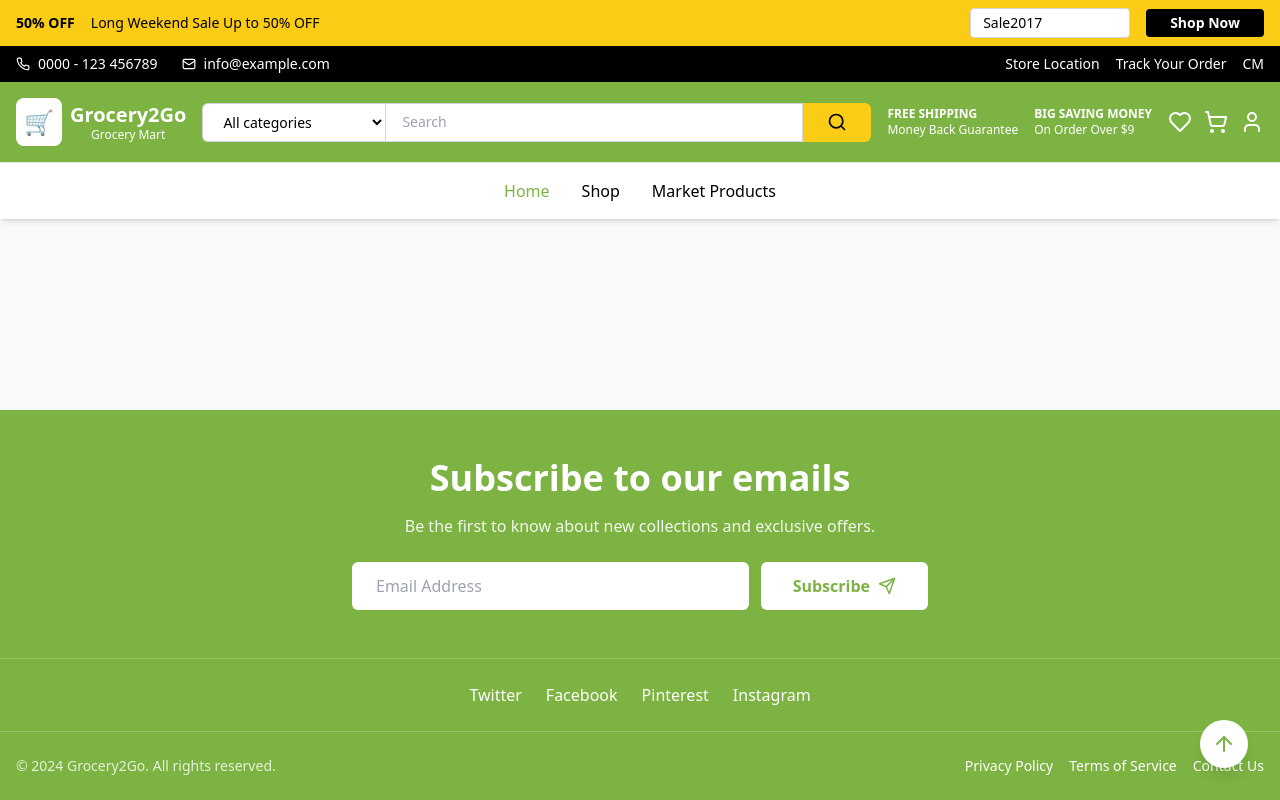
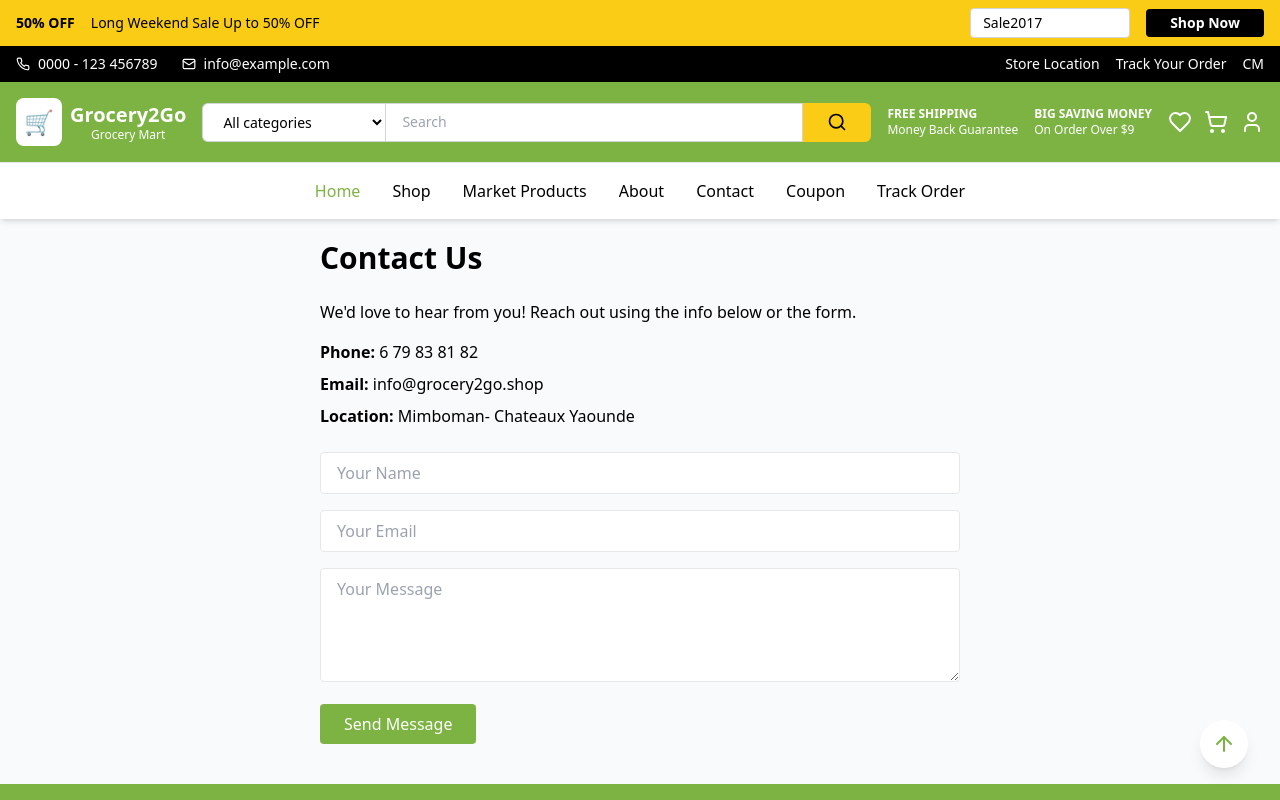
Before and after one commit to ngalamac/grocery2go, a React (Vite) app in the folder frontendcode/: page /contact in a window 1280 px wide. Shown: the top 800 px of the page. Built offline with nearby package versions, Linux system fonts and the light colour scheme.

Commit message:
restructure app

```diff
--- a/frontendcode/src/App.tsx
+++ b/frontendcode/src/App.tsx
@@ -8,6 +8,10 @@ import Cart from './components/Cart';
 import BookingPage from './components/BookingPage';
 import CheckoutPage from './components/CheckoutPage';
 import Footer from './components/Footer';
+import ContactPage from './components/ContactPage';
+import AboutPage from './components/AboutPage';
+import CouponPage from './components/CouponPage';
+import TrackOrderPage from './components/TrackOrderPage';
 import { CartProvider } from './context/CartContext';
 import { AdditionalItem } from './types';
 
@@ -60,6 +64,10 @@ function App() {
                 specialInstructions={specialInstructions}
               />
             } />
+            <Route path="/contact" element={<ContactPage />} />
+            <Route path="/about" element={<AboutPage />} />
+            <Route path="/coupon" element={<CouponPage />} />
+            <Route path="/track-order" element={<TrackOrderPage />} />
             <Route path="/success" element={
               <div className="max-w-2xl mx-auto px-4 py-20 text-center">
                 <div className="bg-white rounded-lg shadow-lg p-12">
--- /dev/null
+++ b/frontendcode/src/components/AboutPage.tsx
@@ -0,0 +1,17 @@
+import React from 'react';
+
+const AboutPage: React.FC = () => (
+  <div className="max-w-2xl mx-auto px-4 py-10">
+    <h1 className="text-3xl font-bold mb-6">About Grocery2Go</h1>
+    <p className="mb-4">Grocery2Go is your trusted partner for fresh groceries delivered to your door in Yaounde. We are committed to quality, convenience, and customer satisfaction.</p>
+    <ul className="list-disc pl-6 mb-4">
+      <li>Fresh, organic, and local products</li>
+      <li>Fast and reliable delivery</li>
+      <li>Easy online ordering and tracking</li>
+      <li>Friendly customer support</li>
+    </ul>
+    <p>Thank you for choosing Grocery2Go!</p>
+  </div>
+);
+
+export default AboutPage;
--- /dev/null
+++ b/frontendcode/src/components/ContactPage.tsx
@@ -0,0 +1,21 @@
+import React from 'react';
+
+const ContactPage: React.FC = () => (
+  <div className="max-w-2xl mx-auto px-4 py-10">
+    <h1 className="text-3xl font-bold mb-6">Contact Us</h1>
+    <p className="mb-4">We'd love to hear from you! Reach out using the info below or the form.</p>
+    <div className="mb-6">
+      <div className="mb-2"><span className="font-semibold">Phone:</span> 6 79 83 81 82</div>
+      <div className="mb-2"><span className="font-semibold">Email:</span> info@grocery2go.shop</div>
+      <div><span className="font-semibold">Location:</span> Mimboman- Chateaux Yaounde</div>
+    </div>
+    <form className="space-y-4">
+      <input className="w-full border rounded px-4 py-2" placeholder="Your Name" required />
+      <input className="w-full border rounded px-4 py-2" placeholder="Your Email" type="email" required />
+      <textarea className="w-full border rounded px-4 py-2" placeholder="Your Message" rows={4} required />
+      <button className="bg-[#7cb342] text-white px-6 py-2 rounded" type="submit">Send Message</button>
+    </form>
+  </div>
+);
+
+export default ContactPage;
--- /dev/null
+++ b/frontendcode/src/components/CouponPage.tsx
@@ -0,0 +1,21 @@
+import React from 'react';
+
+const CouponPage: React.FC = () => (
+  <div className="max-w-2xl mx-auto px-4 py-10">
+    <h1 className="text-3xl font-bold mb-6">Coupons & Offers</h1>
+    <p className="mb-4">Enter your coupon code below to get a discount on your next order!</p>
+    <form className="flex gap-2 mb-6">
+      <input className="flex-1 border rounded px-4 py-2" placeholder="Enter coupon code" />
+      <button className="bg-[#7cb342] text-white px-6 py-2 rounded" type="submit">Apply</button>
+    </form>
+    <div className="bg-green-50 border border-green-200 rounded p-4">
+      <h2 className="font-semibold mb-2">Current Promotions</h2>
+      <ul className="list-disc pl-6 text-green-700">
+        <li>FLASH20: 20% off all fresh produce (today only!)</li>
+        <li>FREESHIP: Free delivery on orders over 10,000 CFA</li>
+      </ul>
+    </div>
+  </div>
+);
+
+export default CouponPage;
--- a/frontendcode/src/components/Header.tsx
+++ b/frontendcode/src/components/Header.tsx
@@ -1,6 +1,7 @@
 import React, { useState } from 'react';
 import { ShoppingCart, User, Heart, Search, Menu, X, Phone, Mail } from 'lucide-react';
 import { useCart } from '../context/CartContext';
+import { useNavigate } from 'react-router-dom';
 
 interface HeaderProps {
   onCartClick: () => void;
@@ -10,6 +11,7 @@ interface HeaderProps {
 }
 
 const Header: React.FC<HeaderProps> = ({ onCartClick, onShopClick, onMarketClick, onHomeClick }) => {
+  const navigate = useNavigate();
   const { getCartCount } = useCart();
   const [mobileMenuOpen, setMobileMenuOpen] = useState(false);
 
@@ -154,6 +156,38 @@ const Header: React.FC<HeaderProps> = ({ onCartClick, onShopClick, onMarketClick
                 Market Products
               </button>
             </li>
+            <li>
+              <button
+                onClick={() => navigate('/about')}
+                className="block w-full text-left lg:w-auto py-3 lg:py-2 hover:text-[#7cb342] transition"
+              >
+                About
+              </button>
+            </li>
+            <li>
+              <button
+                onClick={() => navigate('/contact')}
+                className="block w-full text-left lg:w-auto py-3 lg:py-2 hover:text-[#7cb342] transition"
+              >
+                Contact
+              </button>
+            </li>
+            <li>
+              <button
+                onClick={() => navigate('/coupon')}
+                className="block w-full text-left lg:w-auto py-3 lg:py-2 hover:text-[#7cb342] transition"
+              >
+                Coupon
+              </button>
+            </li>
+            <li>
+              <button
+                onClick={() => navigate('/track-order')}
+                className="block w-full text-left lg:w-auto py-3 lg:py-2 hover:text-[#7cb342] transition"
+              >
+                Track Order
+              </button>
+            </li>
           </ul>
         </div>
       </nav>
--- a/frontendcode/src/components/HomePage.tsx
+++ b/frontendcode/src/components/HomePage.tsx
@@ -1,4 +1,4 @@
-import React, { useState } from 'react';
+import React, { useState, useEffect } from 'react';
 import { ChevronLeft, ChevronRight } from 'lucide-react';
 import ProductCard from './ProductCard';
 import Sidebar from './Sidebar';
@@ -29,7 +29,11 @@ const HomePage: React.FC<HomePageProps> = ({ onShopClick }) => {
     { name: 'Apple', icon: '🍎' },
     { name: 'Cup Cream', icon: '🥛' },
     { name: 'Breast Meat', icon: '🍗' },
-    { name: 'Cool Drinks', icon: '🥤' }
+    { name: 'Cool Drinks', icon: '🥤' },
+    { name: 'About', icon: 'ℹ️', link: '/about' },
+    { name: 'Contact', icon: '📞', link: '/contact' },
+    { name: 'Coupon', icon: '🏷️', link: '/coupon' },
+    { name: 'Track Order', icon: '📦', link: '/track-order' },
   ];
 
   const nextSlide = () => {
@@ -39,6 +43,26 @@ const HomePage: React.FC<HomePageProps> = ({ onShopClick }) => {
   const prevSlide = () => {
     setCurrentSlide((prev) => (prev - 1 + heroSlides.length) % heroSlides.length);
   };
+
+  // Countdown logic
+  const [timeLeft, setTimeLeft] = useState(0);
+  // Set countdown to next midnight (or any promo end time)
+  useEffect(() => {
+    const promoEnd = new Date();
+    promoEnd.setHours(23, 59, 59, 999);
+    const updateCountdown = () => {
+      const now = new Date();
+      const diff = promoEnd.getTime() - now.getTime();
+      setTimeLeft(diff > 0 ? diff : 0);
+    };
+    updateCountdown();
+    const interval = setInterval(updateCountdown, 1000);
+    return () => clearInterval(interval);
+  }, []);
+
+  const hours = Math.floor(timeLeft / (1000 * 60 * 60));
+  const minutes = Math.floor((timeLeft % (1000 * 60 * 60)) / (1000 * 60));
+  const seconds = Math.floor((timeLeft % (1000 * 60)) / 1000);
 
   return (
     <div className="max-w-7xl mx-auto px-4 py-6">
@@ -55,6 +79,16 @@ const HomePage: React.FC<HomePageProps> = ({ onShopClick }) => {
             <div className="flex items-center min-h-[400px]">
               <div className="w-full md:w-1/2 p-8 md:p-12 text-white z-10">
                 <p className="text-yellow-300 italic text-xl mb-2">Introducing</p>
+                {/* Countdown Timer */}
+                <div className="mb-4">
+                  <div className="bg-white/80 rounded-lg px-6 py-3 inline-block shadow">
+                    <span className="text-lg font-bold text-[#7cb342]">FLASH DISCOUNT ENDS IN:</span>
+                    <span className="ml-4 text-2xl font-mono text-red-600">
+                      {hours.toString().padStart(2, '0')}:{minutes.toString().padStart(2, '0')}:{seconds.toString().padStart(2, '0')}
+                    </span>
+                  </div>
+                  <div className="text-xs text-white mt-1">Shop now and get exclusive discounts before time runs out!</div>
+                </div>
                 <h1 className="text-4xl md:text-5xl font-bold mb-4 leading-tight">
                   {heroSlides[currentSlide].title}
                   <br />
@@ -103,6 +137,16 @@ const HomePage: React.FC<HomePageProps> = ({ onShopClick }) => {
           <div className="bg-white rounded-lg shadow-sm p-6">
             <div className="grid grid-cols-4 md:grid-cols-8 gap-4">
               {quickCategories.map((cat, index) => (
+                cat.link ? (
+                  <a
+                    key={index}
+                    href={cat.link}
+                    className="flex flex-col items-center gap-2 p-4 hover:bg-gray-50 rounded-lg transition"
+                  >
+                    <div className="text-4xl">{cat.icon}</div>
+                    <span className="text-xs text-center">{cat.name}</span>
+                  </a>
+                ) : (
                   <button
                     key={index}
                     className="flex flex-col items-center gap-2 p-4 hover:bg-gray-50 rounded-lg transition"
@@ -110,6 +154,7 @@ const HomePage: React.FC<HomePageProps> = ({ onShopClick }) => {
                     <div className="text-4xl">{cat.icon}</div>
                     <span className="text-xs text-center">{cat.name}</span>
                   </button>
+                )
               ))}
             </div>
           </div>
--- a/frontendcode/src/components/ShopPage.tsx
+++ b/frontendcode/src/components/ShopPage.tsx
@@ -155,7 +155,7 @@ const ShopPage: React.FC = () => {
 
                 {/* Price Filter */}
                 <div className="flex items-center gap-2">
-                  <label className="text-sm">Budget:</label>
+                  <label className="text-sm">Price Filter:</label>
                   <input
                     type="number"
                     value={priceRange[0]}
--- a/frontendcode/src/components/Sidebar.tsx
+++ b/frontendcode/src/components/Sidebar.tsx
@@ -35,14 +35,16 @@ const Sidebar: React.FC<SidebarProps> = ({ onCategorySelect }) => {
         </ul>
       </div>
 
-      {/* Organic Movement Banner */}
+      {/* Contact Information */}
       <div className="bg-gradient-to-br from-gray-50 to-gray-100 rounded-lg shadow-sm p-8 text-center">
+        <h3 className="text-xl font-semibold mb-4 pb-2 border-b-2 border-[#7cb342]">Contact Us</h3>
         <div className="mb-4">
-          <div className="text-lg font-bold">— A Proud —</div>
-          <div className="text-4xl font-bold text-red-600 my-2">FRESHNESS</div>
-          <div className="text-lg font-bold">— of the —</div>
-          <div className="text-4xl font-bold text-red-600 my-2">ORGANIC</div>
-          <div className="text-lg font-bold">movement</div>
+          <div className="text-lg font-bold text-[#7cb342] mb-2">Phone:</div>
+          <div className="text-2xl font-bold mb-2">6 79 83 81 82</div>
+          <div className="text-lg font-bold text-[#7cb342] mb-2">Email:</div>
+          <div className="text-base font-semibold mb-2">info@grocery2go.shop</div>
+          <div className="text-lg font-bold text-[#7cb342] mb-2">Store Location:</div>
+          <div className="text-base font-semibold">Mimboman- Chateaux Yaounde</div>
         </div>
         <div className="mt-6">
           <img
--- /dev/null
+++ b/frontendcode/src/components/TrackOrderPage.tsx
@@ -0,0 +1,36 @@
+import React, { useState } from 'react';
+
+const TrackOrderPage: React.FC = () => {
+  const [orderId, setOrderId] = useState('');
+  const [status, setStatus] = useState<string | null>(null);
+
+  const handleTrack = (e: React.FormEvent) => {
+    e.preventDefault();
+    // Simulate order tracking
+    if (orderId === '12345') {
+      setStatus('Your order is out for delivery!');
+    } else if (orderId) {
+      setStatus('Order not found. Please check your ID.');
+    } else {
+      setStatus(null);
+    }
+  };
+
+  return (
+    <div className="max-w-2xl mx-auto px-4 py-10">
+      <h1 className="text-3xl font-bold mb-6">Track Your Order</h1>
+      <form className="flex gap-2 mb-6" onSubmit={handleTrack}>
+        <input
+          className="flex-1 border rounded px-4 py-2"
+          placeholder="Enter your order ID"
+          value={orderId}
+          onChange={e => setOrderId(e.target.value)}
+        />
+        <button className="bg-[#7cb342] text-white px-6 py-2 rounded" type="submit">Track</button>
+      </form>
+      {status && <div className="bg-blue-50 border border-blue-200 rounded p-4 text-blue-700">{status}</div>}
+    </div>
+  );
+};
+
+export default TrackOrderPage;
```
Lines whose indentation alone changed are shown as unchanged.
